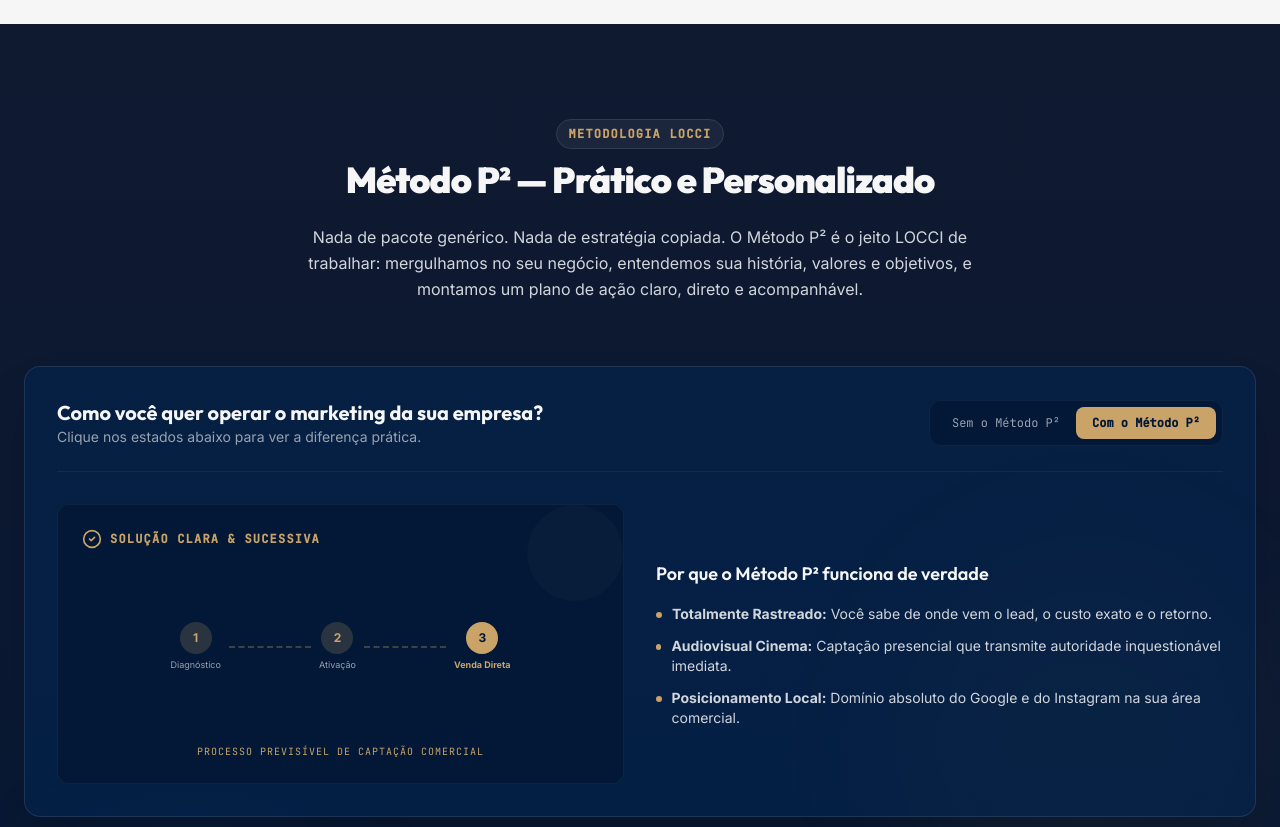
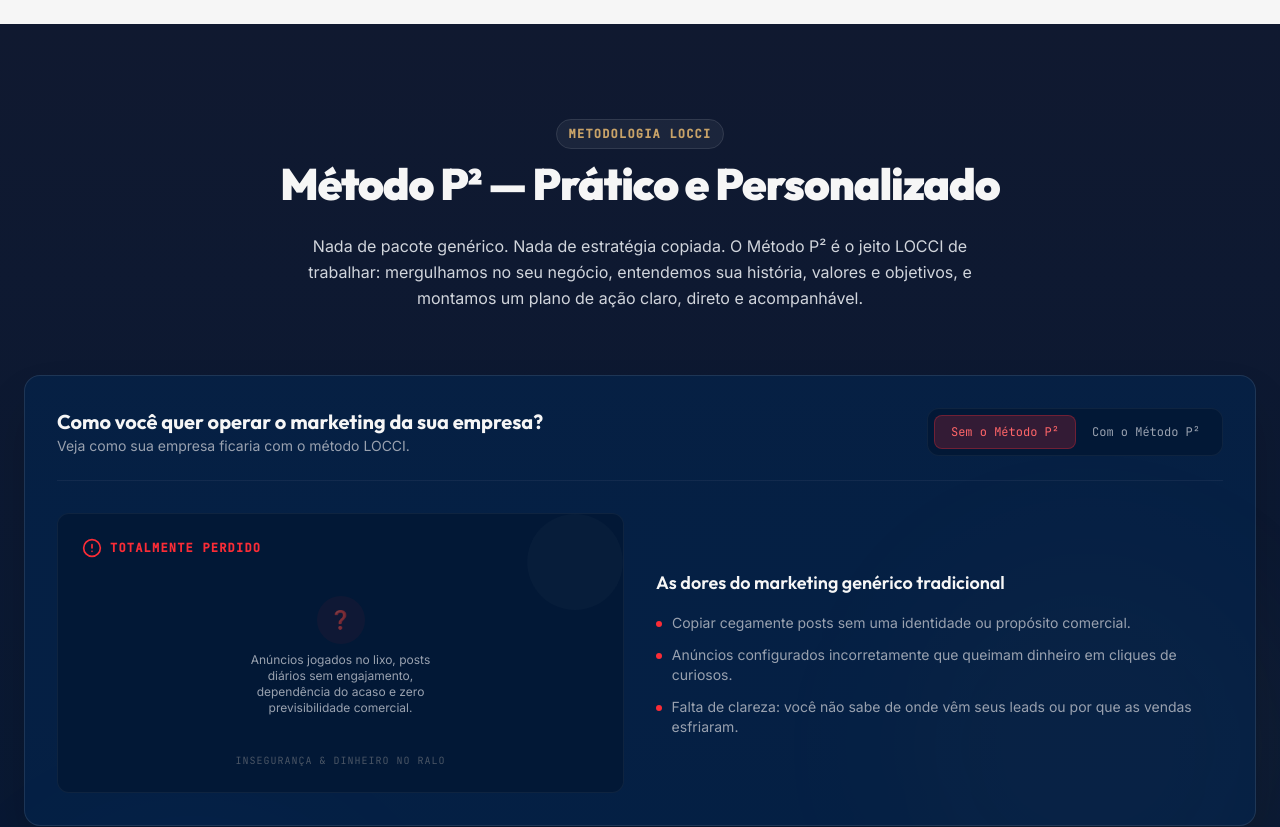
Before and after one commit to loccidigital/Site-LOCCI, a React (Vite) app: page / in a window 1280 px wide. Shown: the part 1860-2687 px from the top of the page. Built offline with nearby package versions, Linux system fonts and the light colour scheme.

Commit message:
Update Metodo.tsx

```diff
--- a/src/components/Metodo.tsx
+++ b/src/components/Metodo.tsx
@@ -6,7 +6,7 @@ interface MetodoProps {
 }
 
 export default function Metodo({ onCtaClick }: MetodoProps) {
-  const [activeContrastTab, setActiveContrastTab] = useState<"with" | "without">("with");
+  const [activeContrastTab, setActiveContrastTab] = useState<"with" | "without">("without");
 
   const pillars = [
     {
@@ -44,11 +44,11 @@ export default function Metodo({ onCtaClick }: MetodoProps) {
       <div className="max-w-7xl mx-auto px-6 relative z-10">
 
         {/* Title block */}
-        <div className="max-w-4xl mx-auto text-center mb-16" id="metodo-intro">
+        <div className="max-w-5xl mx-auto text-center mb-16" id="metodo-intro">
           <span className="text-xs font-mono font-bold text-gold-500 uppercase tracking-widest bg-white/5 px-3 py-1.5 rounded-full border border-white/10">
             Metodologia LOCCI
           </span>
-          <h2 className="text-2xl sm:text-3xl lg:text-4xl font-display font-black tracking-tight text-white mt-4 mb-6 whitespace-nowrap">
+          <h2 className="text-3xl sm:text-4xl lg:text-[2.75rem] font-display font-black tracking-tight text-white mt-4 mb-6 lg:whitespace-nowrap">
             Método P² — Prático e Personalizado
           </h2>
           <p className="text-gray-300 text-sm sm:text-base leading-relaxed max-w-2xl mx-auto">
@@ -61,7 +61,7 @@ export default function Metodo({ onCtaClick }: MetodoProps) {
           <div className="flex flex-col md:flex-row justify-between items-center gap-6 mb-8 border-b border-white/5 pb-6">
             <div>
               <h3 className="text-xl font-display font-bold text-white [text-wrap:pretty]">Como você quer operar o marketing da sua empresa?</h3>
-              <p className="text-xs sm:text-sm text-gray-400">Clique nos estados abaixo para ver a diferença prática.</p>
+              <p className="text-xs sm:text-sm text-gray-400">Veja como sua empresa ficaria com o método LOCCI.</p>
             </div>
 
             {/* Toggler */}
@@ -169,15 +169,15 @@ export default function Metodo({ onCtaClick }: MetodoProps) {
                   <>
                     <li className="flex items-start gap-2.5 text-xs sm:text-sm text-gray-300">
                       <div className="w-1.5 h-1.5 bg-gold-500 rounded-full mt-2" />
-                      <span><strong>Totalmente Rastreado:</strong> Você sabe de onde vem o lead, o custo exato e o retorno.</span>
+                      <span><strong>Totalmente Rastreado:</strong> Você sabe de onde vem o lead, o custo exato e o retorno</span>
                     </li>
                     <li className="flex items-start gap-2.5 text-xs sm:text-sm text-gray-300">
                       <div className="w-1.5 h-1.5 bg-gold-500 rounded-full mt-2" />
-                      <span><strong>Audiovisual Cinema:</strong> Captação presencial que transmite autoridade inquestionável imediata.</span>
+                      <span><strong>Vídeos:</strong> Captação presencial que transmite autoridade imediata</span>
                     </li>
                     <li className="flex items-start gap-2.5 text-xs sm:text-sm text-gray-300">
                       <div className="w-1.5 h-1.5 bg-gold-500 rounded-full mt-2" />
-                      <span><strong>Posicionamento Local:</strong> Domínio absoluto do Google e do Instagram na sua área comercial.</span>
+                      <span><strong>Posicionamento Local:</strong> Domínio absoluto do Google e do Instagram</span>
                     </li>
                   </>
                 )}
```
